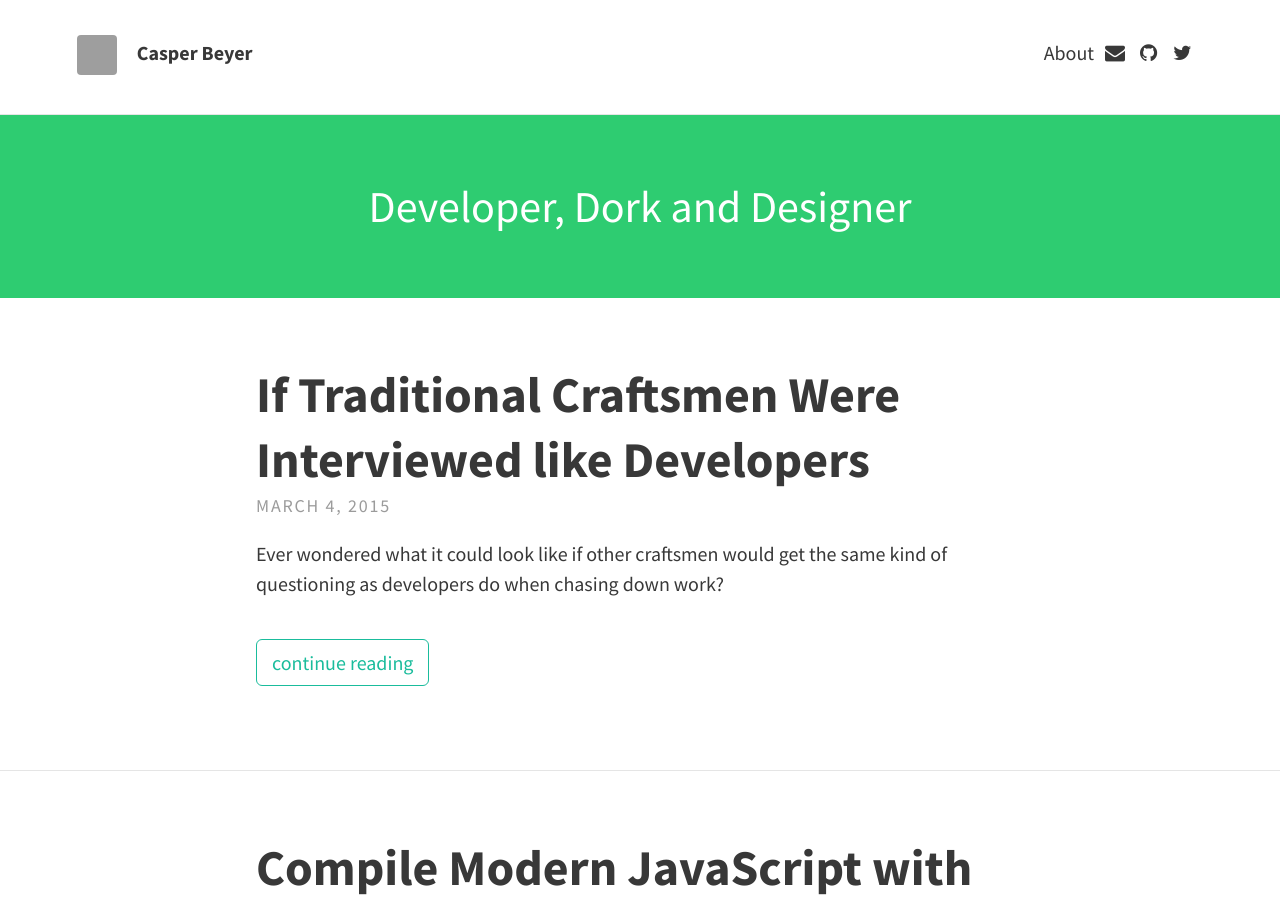
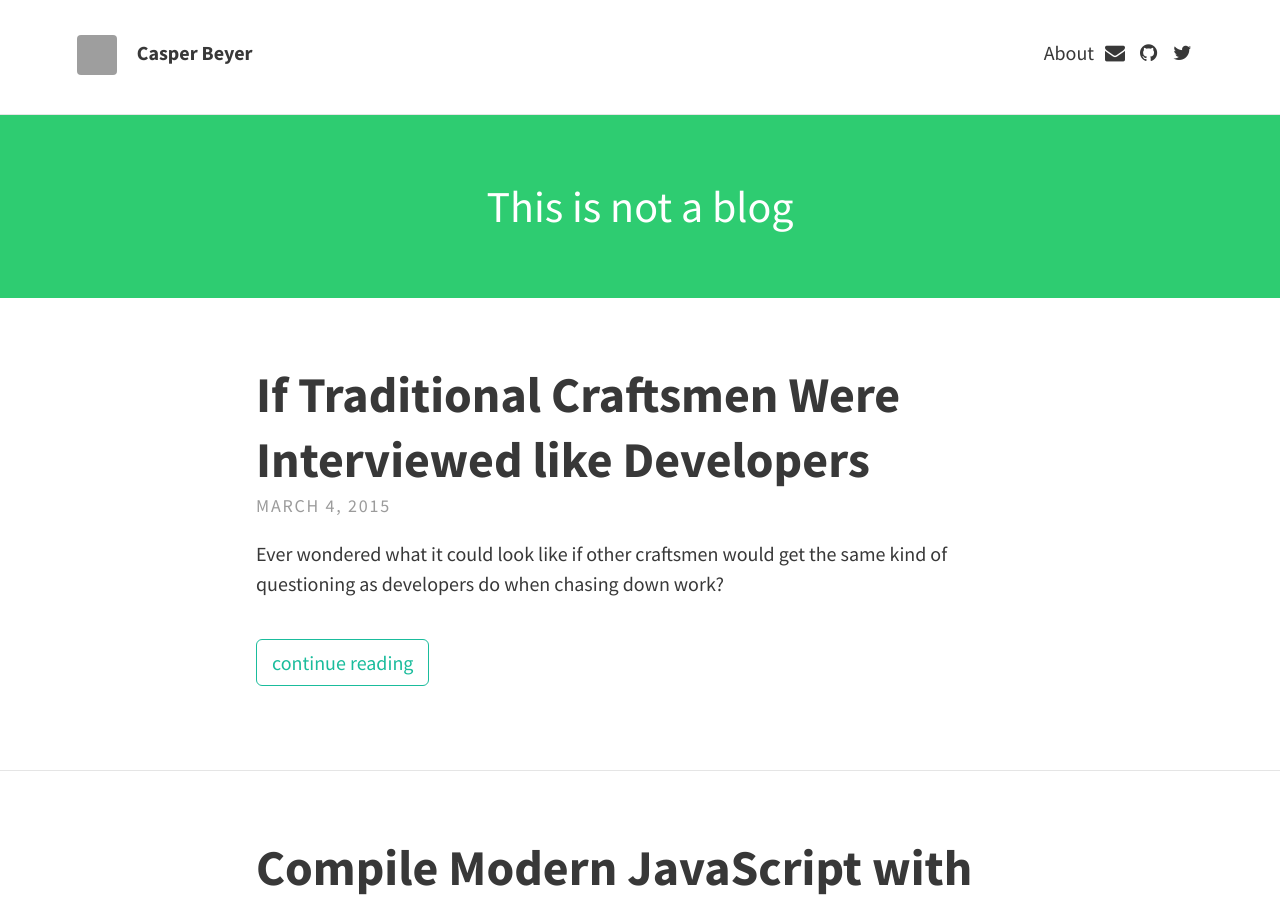
Before and after one commit to caspervonb/caspervonb.github.bak, a Jekyll site: the page built from index.html, in a window 1280 px wide and 900 px high. Built offline with Jekyll 4.4.1, drawn with Linux system fonts in a browser that asks for light colours; nearby versions of some CDN libraries; Markdown is read by kramdown in place of the engine named in the settings; the list of posts is cut into pages by our own code; grey boxes are pictures that could not be loaded.

Commit message:
Update _config.yml

```diff
--- a/_config.yml
+++ b/_config.yml
@@ -1,6 +1,6 @@
 # Site settings
 title: Casper Beyer
-description: Developer, Dork and Designer
+description: This is not a blog
 
 baseurl: ""
 url: "https://caspervonb.github.io"
```
